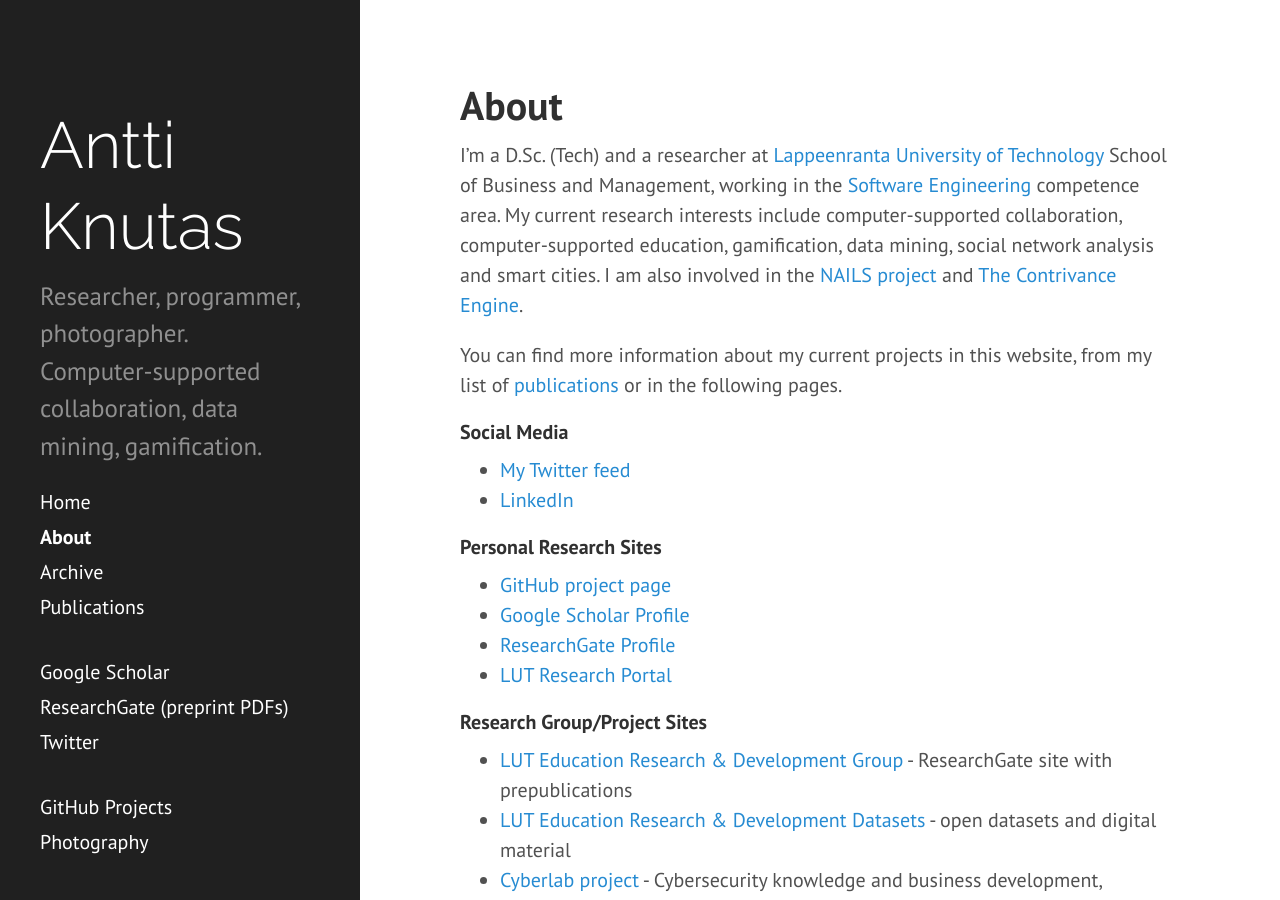
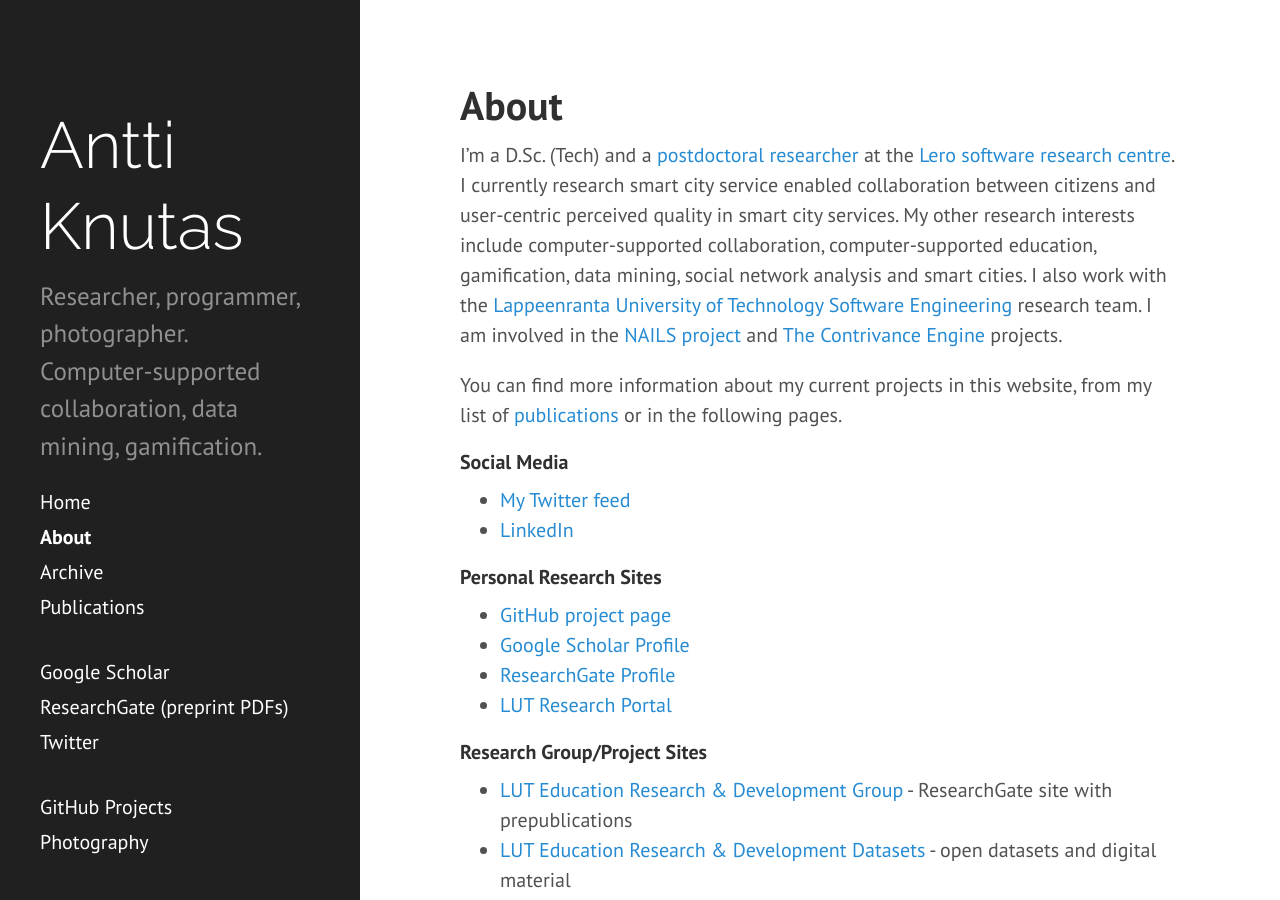
Before and after one commit to aknutas/aknutas.github.io, a Jekyll site: the page built from about.md, in a window 1280 px wide and 900 px high. Built offline with Jekyll 4.4.1, drawn with Linux system fonts in a browser that asks for light colours.

Commit message:
Updated the about page

```diff
--- a/about.md
+++ b/about.md
@@ -3,7 +3,7 @@ layout: page
 title: About
 ---
 
-I'm a D.Sc. (Tech) and a researcher at [Lappeenranta University of Technology](http://www.lut.fi) School of Business and Management, working in the [Software Engineering](http://www.lut.fi/web/en/school-of-business-and-management/research/industrial-engineering-and-management)  competence area. My current research interests include computer-supported collaboration, computer-supported education, gamification, data mining, social network analysis and smart cities. I am also involved in the [NAILS project](http://nailsproject.net) and [The Contrivance Engine](http://www.tce.fi).
+I'm a D.Sc. (Tech) and a [postdoctoral researcher](http://www.lero.ie/people/anttiknutas) at the [Lero software research centre](http://lero.ie/aboutlero). I currently research smart city service enabled collaboration between citizens and user-centric perceived quality in smart city services. My other research interests include computer-supported collaboration, computer-supported education, gamification, data mining, social network analysis and smart cities. I also work with the [Lappeenranta University of Technology](http://www.lut.fi) [Software Engineering](http://www.lut.fi/web/en/school-of-business-and-management/research/industrial-engineering-and-management) research team. I am involved in the [NAILS project](http://nailsproject.net) and [The Contrivance Engine](http://www.tce.fi) projects.
 
 You can find more information about my current projects in this website, from my list of [publications](/publications/) or in the following pages.
 
```
